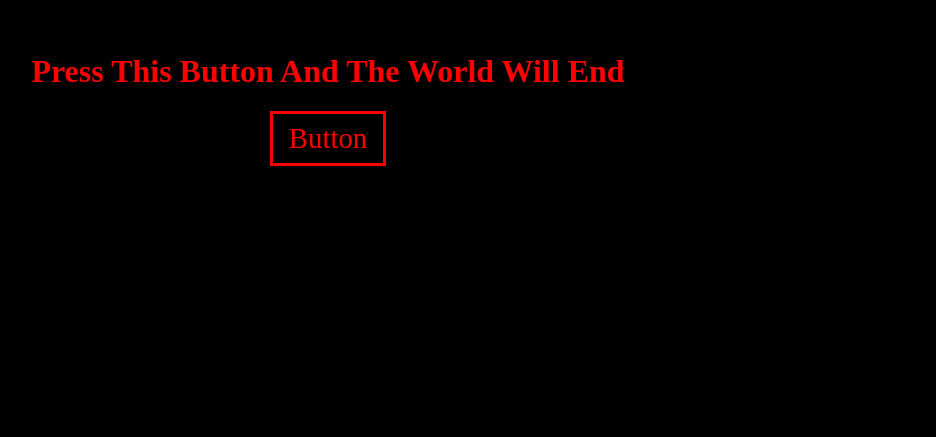
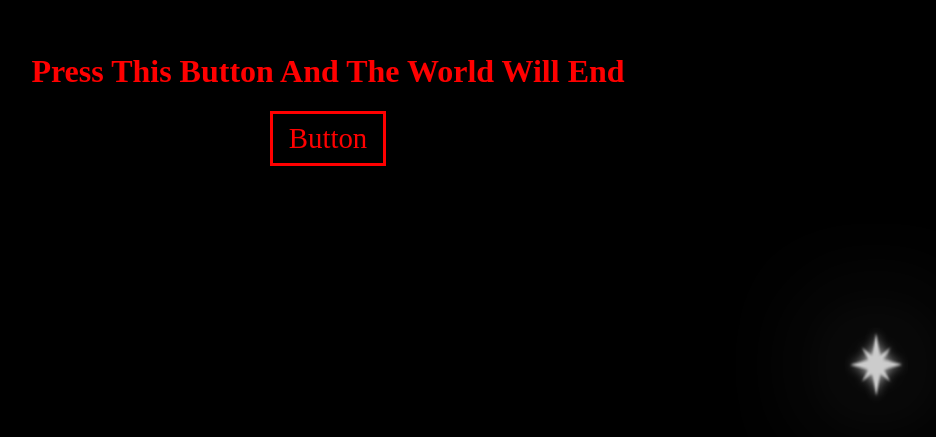
Before and after one commit to hexxt-git/pressthisbuttonandtheworldwillend, a Next.js app: page / in a window 1280 px wide. Shown: the part 241-678 px from the top of the page, without its empty margins (312-1248 px from the left). Built offline with nearby package versions, Linux system fonts and the light colour scheme; no server answers; the database is empty.

Commit message:
better angel logic

```diff
--- /dev/null
+++ b/src/app/style.module.css
@@ -0,0 +1,9 @@
+.angel {
+    width: 64px;
+}
+
+.angel:hover {
+    opacity: 1 !important;
+    width: 68px !important;
+    transition: opacity 300ms ease, width 500ms ease-in-out !important;
+}
--- a/src/app/world.jsx
+++ b/src/app/world.jsx
@@ -1,6 +1,7 @@
 "use client";
 
-import { useEffect, useState } from "react";
+import { useEffect, useState, useRef } from "react";
+import css from './style.module.css'
 
 const titles = [
     "an angel, she looks happy...",
@@ -22,7 +23,6 @@ const titles = [
     "an angel, she's the sky...",
     "she's no angel.",
 ];
-
 class Angel {
     constructor(
         top = Math.random() * window.innerHeight,
@@ -44,24 +44,22 @@ class Angel {
         this.left += Math.cos(this.direction) * speed;
         if (Math.random() < 0.05) this.direction = Math.random() * Math.PI * 2;
 
-        if (this.top < 0) this.top = window.innerHeight;
-        if (this.top > window.innerHeight) this.top = 0;
-        if (this.left < 0) this.left = window.innerWidth;
-        if (this.left > window.innerWidth) this.left = 0;
+        if (this.top < -20) this.top = window.innerHeight + 20;
+        if (this.top > window.innerHeight + 20) this.top = 20;
+        if (this.left < -20) this.left = window.innerWidth + 20;
+        if (this.left > window.innerWidth + 20) this.left = 20;
 
         return this;
     }
 }
 
 export default function World({ world }) {
-    const [angels, setAngels] = useState([]);
+    const angelsRef = useRef([]);
+    const [renderTrigger, setRenderTrigger] = useState(0);
 
-    useEffect(() => {
-        const initialAngels = [];
-        let count = 0;
-        const interval = setInterval(() => {
-            if (world && count < 6) {
-                initialAngels.push(
+    const addAngel = () => {
+        if (world && angelsRef.current.length < 6) {
+            angelsRef.current.push(
                 new Angel(
                     undefined,
                     undefined,
@@ -69,18 +67,20 @@ export default function World({ world }) {
                     titles[Math.floor(Math.random() * titles.length)] || "that's an error."
                 )
             );
-                setAngels([...initialAngels]);
-                count++;
-            } else {
-                clearInterval(interval);
+            setRenderTrigger((prev) => prev + 1);
         }
-        }, 8000);
+    };
+
+    useEffect(() => {
+        setTimeout(addAngel, 3000)
+        const interval = setInterval(addAngel, 9000);
         return () => clearInterval(interval);
-    }, []);
+    }, [world]);
 
     useEffect(() => {
         const interval = setInterval(() => {
-            setAngels((prevAngels) => prevAngels.map((angel) => angel.update()));
+            angelsRef.current = angelsRef.current.map((angel) => angel.update());
+            setRenderTrigger((prev) => prev + 1);
         }, 1000 / 30);
         return () => clearInterval(interval);
     }, []);
@@ -88,15 +88,22 @@ export default function World({ world }) {
     useEffect(() => {
         if (!world)
             setTimeout(() => {
-                console.log(`${angels.length} angels died`);
+                console.log(`${angelsRef.current.length} angels died`);
             }, 1000);
     }, [world]);
 
+    const handleClick = (index) => {
+        console.log("an angel was killed");
+        angelsRef.current = angelsRef.current.filter((_, i) => i !== index);
+        setRenderTrigger((prev) => prev + 1);
+    };
+
     return (
         <>
-            {angels.map((angel, index) => (
+            {angelsRef.current.map((angel, index) => (
                 <img
                     key={index}
+                    className={css.angel}
                     src="/angel.webp"
                     alt={angel.title}
                     title={world ? angel.title : ""}
@@ -105,15 +112,12 @@ export default function World({ world }) {
                         top: angel.top,
                         left: angel.left,
                         filter: "drop-shadow(0 0 50px #fff)",
-                        opacity: world ? 1 : 0,
-                        transition: `opacity 1500ms ${index * 400 + 600}ms ease-out`,
+                        opacity: world ? 0.8 : 0,
+                        transition: `opacity 1500ms ${index * 400 + 600}ms ease-out, width 500ms ease-in-out`,
                         transform: `scale(${angel.scale}) translate(-50%, -50%)`,
                         mixBlendMode: "difference",
                     }}
-                    onClick={() => {
-                        console.log("an angel was killed");
-                        setAngels((angels) => angels.filter((_, i) => i != index));
-                    }}
+                    onClick={() => handleClick(index)}
                 />
             ))}
         </>
```
Lines whose indentation alone changed are shown as unchanged.
